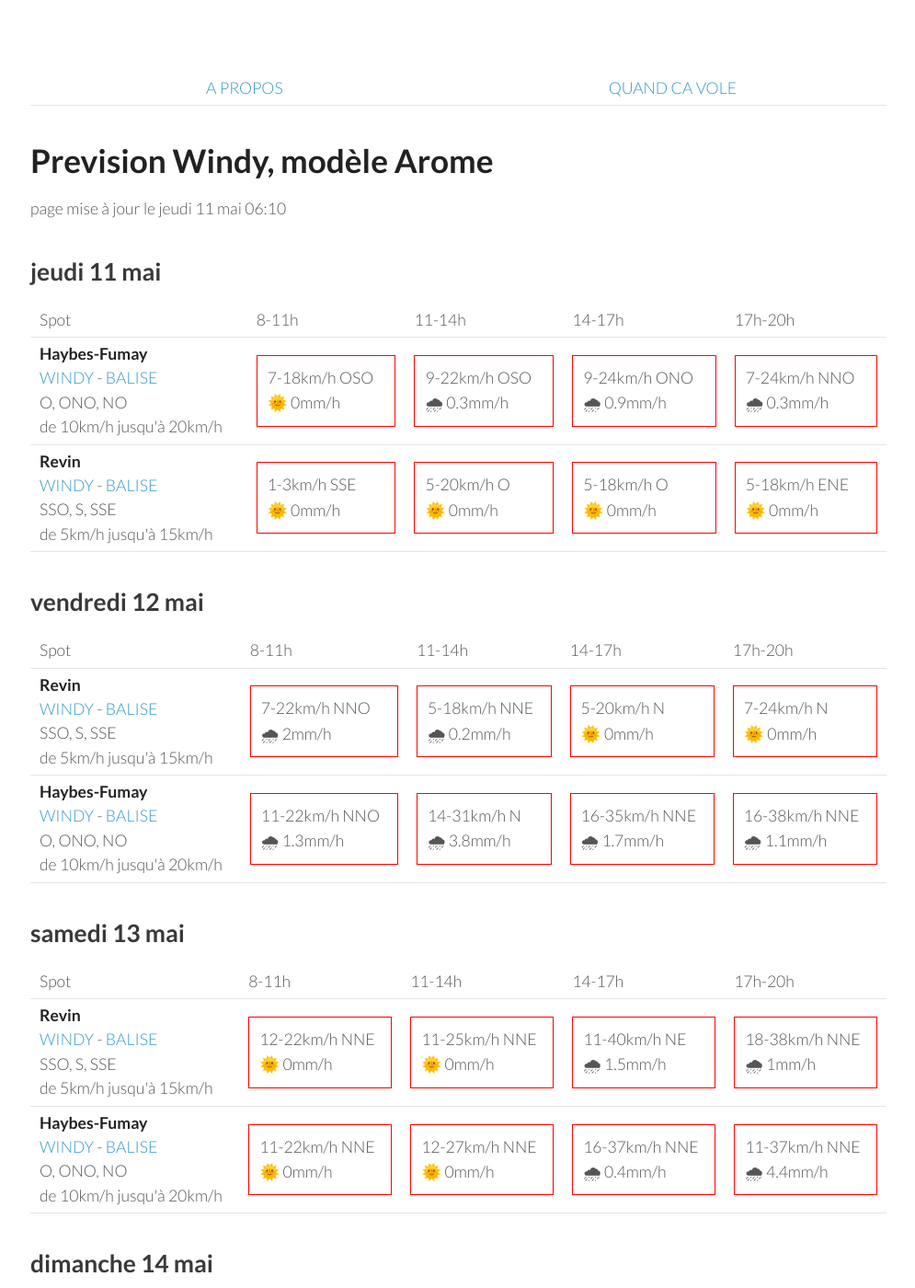
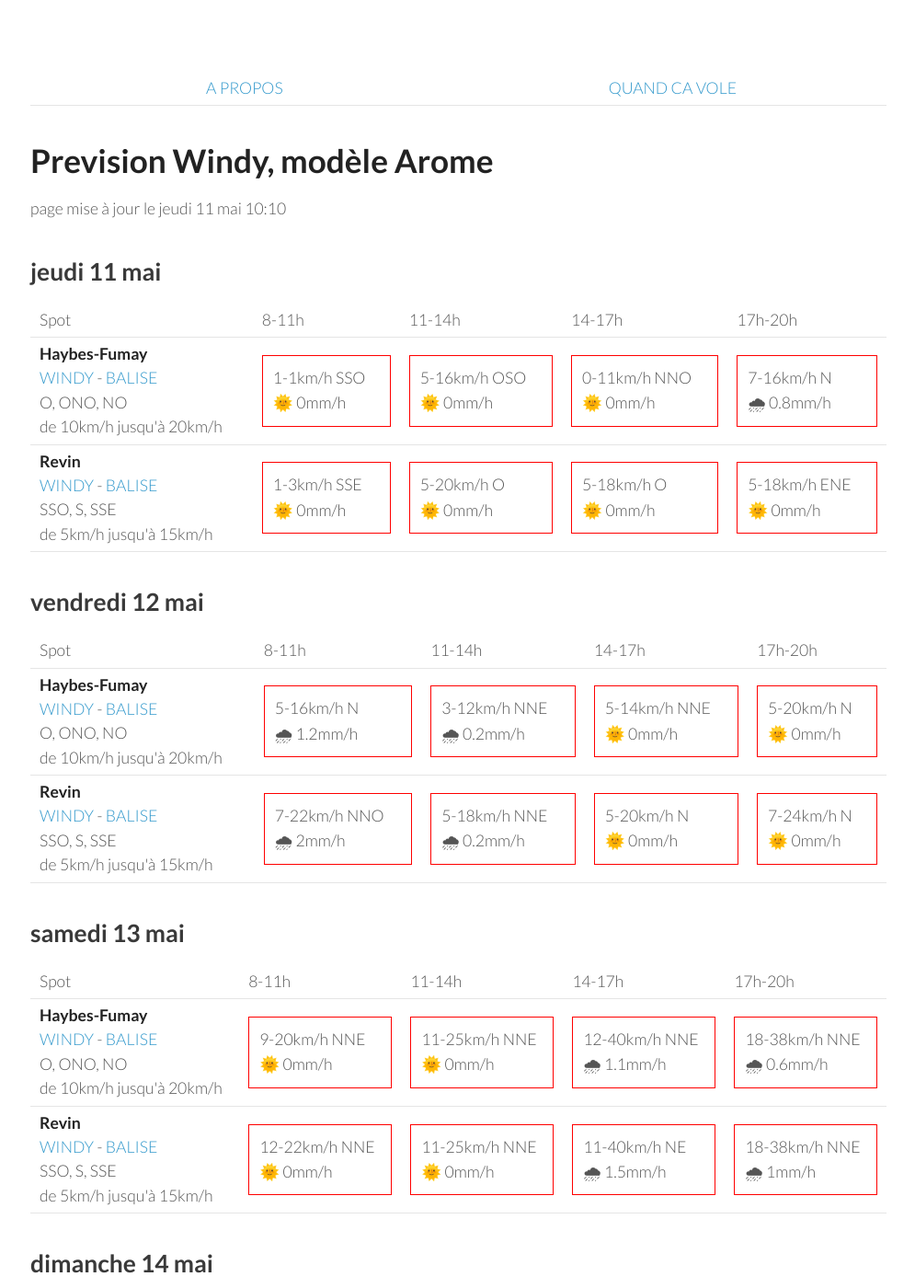
Before and after one commit to parapente-dans-le-nord/parapente-dans-le-nord.github.io, a Jekyll site: the page built from ardennes.markdown, in a window 1280 px wide and 1400 px high. Shown: the whole window at 92% size, without its empty margins (25-1020 px from the left). Built offline with Jekyll 4.4.1, drawn with Linux system fonts in a browser that asks for light colours; some of the changed text lies outside the part shown.

Commit message:
update index.markdown

```diff
--- a/ardennes.markdown
+++ b/ardennes.markdown
@@ -7,7 +7,7 @@ title:  "Tous les spots"
 {: .links}
 
 # Prevision Windy, modèle Arome
-page mise à jour le jeudi 11 mai 06:10
+page mise à jour le jeudi 11 mai 10:10
 
 ## jeudi 11 mai
 
@@ -24,10 +24,10 @@ page mise à jour le jeudi 11 mai 06:10
 <tr>
         <td><strong>Haybes-Fumay</strong><br><a href="https://windy.com/49.998/4.715?49.913,4.738,10">WINDY</a> - <span class=""><a href="http://www.balisemeteo.com/balise.php?idBalise=104">BALISE</a> </span><br> <span class="vent-favorable">O, ONO, NO</span><br><span class="force-vent">de 10km/h jusqu'à 20km/h</span> </td>
 
-            <td><div class="not-flyable"><p>7-18km/h OSO</p><p>🌞 0mm/h</p></div></td>
-            <td><div class="not-flyable"><p>9-22km/h OSO</p><p>🌧 0.3mm/h</p></div></td>
-            <td><div class="not-flyable"><p>9-24km/h ONO</p><p>🌧 0.9mm/h</p></div></td>
-            <td><div class="not-flyable"><p>7-24km/h NNO</p><p>🌧 0.3mm/h</p></div></td>
+            <td><div class="not-flyable"><p>1-1km/h SSO</p><p>🌞 0mm/h</p></div></td>
+            <td><div class="not-flyable"><p>5-16km/h OSO</p><p>🌞 0mm/h</p></div></td>
+            <td><div class="not-flyable"><p>0-11km/h NNO</p><p>🌞 0mm/h</p></div></td>
+            <td><div class="not-flyable"><p>7-16km/h N</p><p>🌧 0.8mm/h</p></div></td>
 
 
     </tr>
@@ -58,22 +58,22 @@ page mise à jour le jeudi 11 mai 06:10
       <td>17h-20h</td>
     </tr>
 <tr>
+        <td><strong>Haybes-Fumay</strong><br><a href="https://windy.com/49.998/4.715?49.913,4.738,10">WINDY</a> - <span class=""><a href="http://www.balisemeteo.com/balise.php?idBalise=104">BALISE</a> </span><br> <span class="vent-favorable">O, ONO, NO</span><br><span class="force-vent">de 10km/h jusqu'à 20km/h</span> </td>
+
+            <td><div class="not-flyable"><p>5-16km/h N</p><p>🌧 1.2mm/h</p></div></td>
+            <td><div class="not-flyable"><p>3-12km/h NNE</p><p>🌧 0.2mm/h</p></div></td>
+            <td><div class="not-flyable"><p>5-14km/h NNE</p><p>🌞 0mm/h</p></div></td>
+            <td><div class="not-flyable"><p>5-20km/h N</p><p>🌞 0mm/h</p></div></td>
+
+
+    </tr>
+<tr>
         <td><strong>Revin</strong><br><a href="https://windy.com/49.948/4.625?49.543,4.625,8">WINDY</a> - <span class=""><a href="http://www.balisemeteo.com/balise.php?idBalise=5019">BALISE</a> </span><br> <span class="vent-favorable">SSO, S, SSE</span><br><span class="force-vent">de 5km/h jusqu'à 15km/h</span> </td>
 
             <td><div class="not-flyable"><p>7-22km/h NNO</p><p>🌧 2mm/h</p></div></td>
             <td><div class="not-flyable"><p>5-18km/h NNE</p><p>🌧 0.2mm/h</p></div></td>
             <td><div class="not-flyable"><p>5-20km/h N</p><p>🌞 0mm/h</p></div></td>
             <td><div class="not-flyable"><p>7-24km/h N</p><p>🌞 0mm/h</p></div></td>
-
-
-    </tr>
-<tr>
-        <td><strong>Haybes-Fumay</strong><br><a href="https://windy.com/49.998/4.715?49.913,4.738,10">WINDY</a> - <span class=""><a href="http://www.balisemeteo.com/balise.php?idBalise=104">BALISE</a> </span><br> <span class="vent-favorable">O, ONO, NO</span><br><span class="force-vent">de 10km/h jusqu'à 20km/h</span> </td>
-
-            <td><div class="not-flyable"><p>11-22km/h NNO</p><p>🌧 1.3mm/h</p></div></td>
-            <td><div class="not-flyable"><p>14-31km/h N</p><p>🌧 3.8mm/h</p></div></td>
-            <td><div class="not-flyable"><p>16-35km/h NNE</p><p>🌧 1.7mm/h</p></div></td>
-            <td><div class="not-flyable"><p>16-38km/h NNE</p><p>🌧 1.1mm/h</p></div></td>
 
 
     </tr>
@@ -94,22 +94,22 @@ page mise à jour le jeudi 11 mai 06:10
       <td>17h-20h</td>
     </tr>
 <tr>
+        <td><strong>Haybes-Fumay</strong><br><a href="https://windy.com/49.998/4.715?49.913,4.738,10">WINDY</a> - <span class=""><a href="http://www.balisemeteo.com/balise.php?idBalise=104">BALISE</a> </span><br> <span class="vent-favorable">O, ONO, NO</span><br><span class="force-vent">de 10km/h jusqu'à 20km/h</span> </td>
+
+            <td><div class="not-flyable"><p>9-20km/h NNE</p><p>🌞 0mm/h</p></div></td>
+            <td><div class="not-flyable"><p>11-25km/h NNE</p><p>🌞 0mm/h</p></div></td>
+            <td><div class="not-flyable"><p>12-40km/h NNE</p><p>🌧 1.1mm/h</p></div></td>
+            <td><div class="not-flyable"><p>18-38km/h NNE</p><p>🌧 0.6mm/h</p></div></td>
+
+
+    </tr>
+<tr>
         <td><strong>Revin</strong><br><a href="https://windy.com/49.948/4.625?49.543,4.625,8">WINDY</a> - <span class=""><a href="http://www.balisemeteo.com/balise.php?idBalise=5019">BALISE</a> </span><br> <span class="vent-favorable">SSO, S, SSE</span><br><span class="force-vent">de 5km/h jusqu'à 15km/h</span> </td>
 
             <td><div class="not-flyable"><p>12-22km/h NNE</p><p>🌞 0mm/h</p></div></td>
             <td><div class="not-flyable"><p>11-25km/h NNE</p><p>🌞 0mm/h</p></div></td>
             <td><div class="not-flyable"><p>11-40km/h NE</p><p>🌧 1.5mm/h</p></div></td>
             <td><div class="not-flyable"><p>18-38km/h NNE</p><p>🌧 1mm/h</p></div></td>
-
-
-    </tr>
-<tr>
-        <td><strong>Haybes-Fumay</strong><br><a href="https://windy.com/49.998/4.715?49.913,4.738,10">WINDY</a> - <span class=""><a href="http://www.balisemeteo.com/balise.php?idBalise=104">BALISE</a> </span><br> <span class="vent-favorable">O, ONO, NO</span><br><span class="force-vent">de 10km/h jusqu'à 20km/h</span> </td>
-
-            <td><div class="not-flyable"><p>11-22km/h NNE</p><p>🌞 0mm/h</p></div></td>
-            <td><div class="not-flyable"><p>12-27km/h NNE</p><p>🌞 0mm/h</p></div></td>
-            <td><div class="not-flyable"><p>16-37km/h NNE</p><p>🌧 0.4mm/h</p></div></td>
-            <td><div class="not-flyable"><p>11-37km/h NNE</p><p>🌧 4.4mm/h</p></div></td>
 
 
     </tr>
@@ -142,8 +142,8 @@ page mise à jour le jeudi 11 mai 06:10
 <tr>
         <td><strong>Haybes-Fumay</strong><br><a href="https://windy.com/49.998/4.715?49.913,4.738,10">WINDY</a> - <span class=""><a href="http://www.balisemeteo.com/balise.php?idBalise=104">BALISE</a> </span><br> <span class="vent-favorable">O, ONO, NO</span><br><span class="force-vent">de 10km/h jusqu'à 20km/h</span> </td>
 
-            <td><div class="not-flyable"><p>7-18km/h NNE</p><p>🌞 0mm/h</p></div></td>
-            <td><div class="not-flyable"><p>9-24km/h N</p><p>🌞 0mm/h</p></div></td>
+            <td><div class="not-flyable"><p>7-16km/h NNE</p><p>🌞 0mm/h</p></div></td>
+            <td><div class="not-flyable"><p>9-22km/h NNE</p><p>🌞 0mm/h</p></div></td>
             <td><div class="not-flyable"><p>11-25km/h N</p><p>🌧 0.3mm/h</p></div></td>
             <td><div class="not-flyable"><p>14-31km/h NNO</p><p>🌧 0.4mm/h</p></div></td>
 
```
